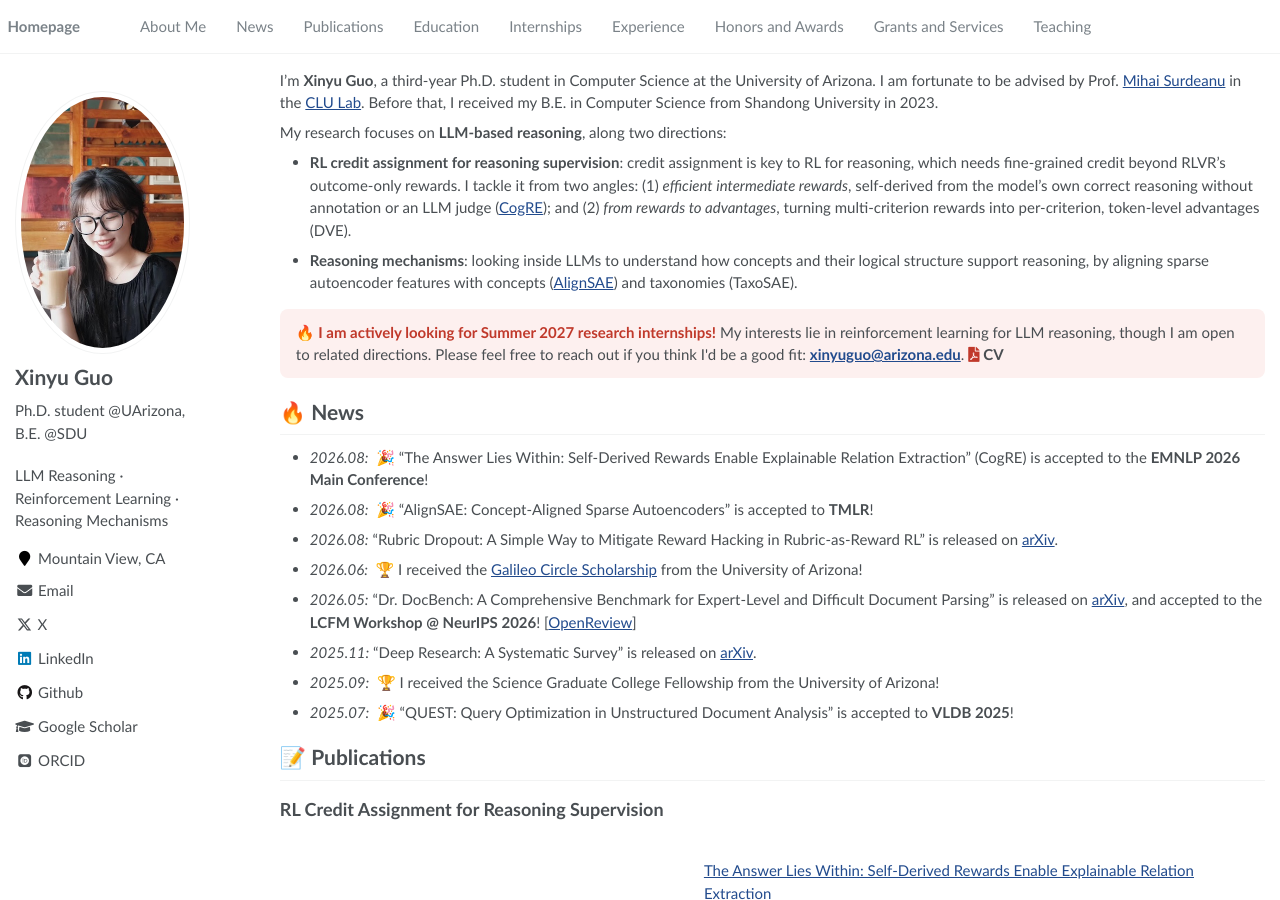
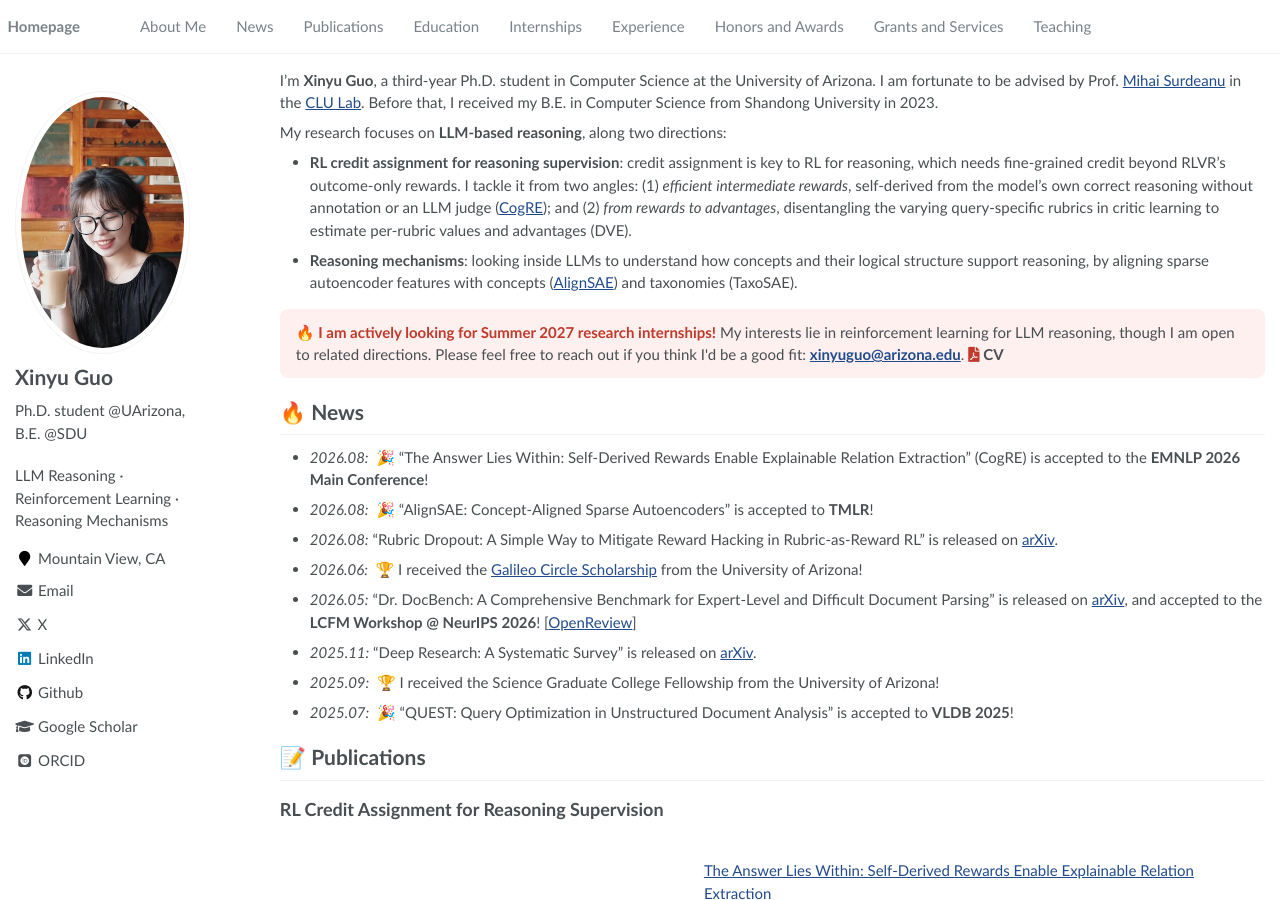
Before and after one commit to xinnyuguo/xinnyuguo.github.io, a Jekyll site: the page built from _pages/about.md, in a window 1280 px wide and 900 px high. Built offline with Jekyll 4.4.1, drawn with Linux system fonts in a browser that asks for light colours; some web fonts are replaced.

Commit message:
Clarify DVE motivation and update CV.pdf
Co-Authored-By: Claude Opus 5.5 (1M context) <noreply@anthropic.com>

```diff
--- a/_pages/about.md
+++ b/_pages/about.md
@@ -20,7 +20,7 @@ I'm **Xinyu Guo**, a third-year Ph.D. student in Computer Science at the Univers
 
 My research focuses on **LLM-based reasoning**, along two directions:
 
-- **RL credit assignment for reasoning supervision**: credit assignment is key to RL for reasoning, which needs fine-grained credit beyond RLVR's outcome-only rewards. I tackle it from two angles: (1) *efficient intermediate rewards*, self-derived from the model's own correct reasoning without annotation or an LLM judge ([CogRE](https://arxiv.org/abs/2510.06198)); and (2) *from rewards to advantages*, turning multi-criterion rewards into per-criterion, token-level advantages (DVE).
+- **RL credit assignment for reasoning supervision**: credit assignment is key to RL for reasoning, which needs fine-grained credit beyond RLVR's outcome-only rewards. I tackle it from two angles: (1) *efficient intermediate rewards*, self-derived from the model's own correct reasoning without annotation or an LLM judge ([CogRE](https://arxiv.org/abs/2510.06198)); and (2) *from rewards to advantages*, disentangling the varying query-specific rubrics in critic learning to estimate per-rubric values and advantages (DVE).
 - **Reasoning mechanisms**: looking inside LLMs to understand how concepts and their logical structure support reasoning, by aligning sparse autoencoder features with concepts ([AlignSAE](https://arxiv.org/abs/2512.02004)) and taxonomies (TaxoSAE).
 
 <div style="background:#fdf0ef; border-radius:8px; padding:12px 16px; margin:8px 0 4px;"><span style="color:#c0392b;"><strong>🔥 I am actively looking for Summer 2027 research internships!</strong></span> My interests lie in reinforcement learning for LLM reasoning, though I am open to related directions. Please feel free to reach out if you think I'd be a good fit: <a href="mailto:xinyuguo@arizona.edu"><strong>xinyuguo@arizona.edu</strong></a>. <a href="/files/CV.pdf" style="white-space:nowrap; text-decoration:none; color:inherit;"><i class="fas fa-file-pdf" style="color:#c0392b;"></i> <strong>CV</strong></a></div>
```
Also changed, not shown: 1 other file.
